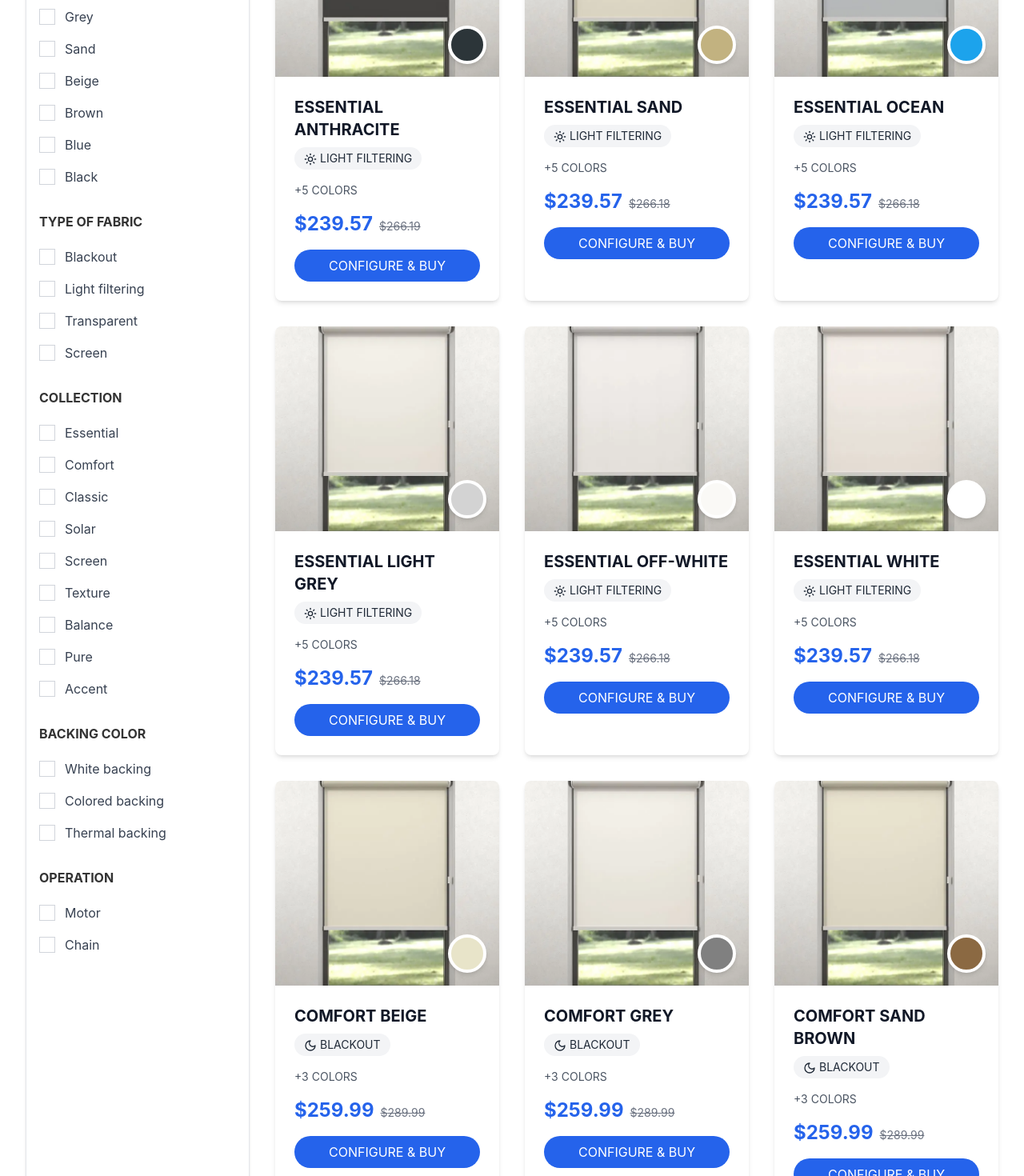
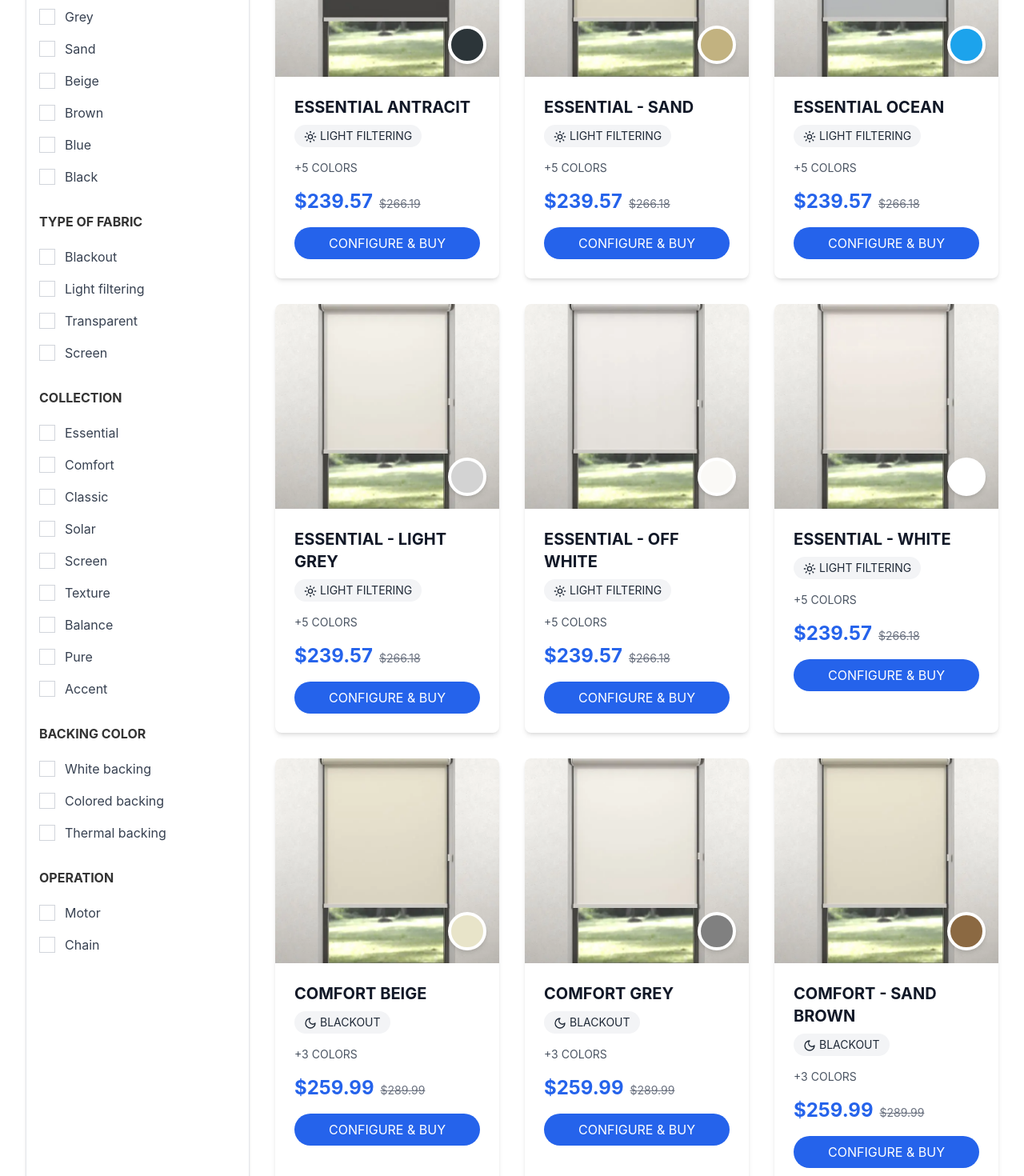
Before and after one commit to kraljic1/Smart-blinds-Bendzo, a React (Vite) app: page /products/roller-blinds in a window 1280 px wide. Shown: the part 380-1850 px from the top of the page at 80% size. Built offline with nearby package versions, Linux system fonts and the light colour scheme.

Commit message:
Fix product names to match exactly with image filenames

```diff
--- a/src/data/productData.ts
+++ b/src/data/productData.ts
@@ -27,8 +27,8 @@ import essentialWhite3 from '../img/rollerblinds/ESSENTIAL - WHITE/Essential - w
 // Roller Blinds
 export const rollerBlinds: Product[] = [
   {
-    id: "essential-anthracite",
-    name: "Essential Anthracite",
+    id: "essential-antracit",
+    name: "Essential antracit",
     price: 239.57,
     originalPrice: 266.19,
     image: essentialAntracitMain,
@@ -45,7 +45,7 @@ export const rollerBlinds: Product[] = [
   },
   {
     id: "essential-sand",
-    name: "Essential Sand",
+    name: "Essential - sand",
     price: 239.57,
     originalPrice: 266.18,
     image: essentialSandMain,
@@ -62,7 +62,7 @@ export const rollerBlinds: Product[] = [
   },
   {
     id: "essential-ocean",
-    name: "Essential Ocean",
+    name: "Essential ocean",
     price: 239.57,
     originalPrice: 266.18,
     image: essentialOceanMain,
@@ -79,7 +79,7 @@ export const rollerBlinds: Product[] = [
   },
   {
     id: "essential-light-grey",
-    name: "Essential Light Grey",
+    name: "Essential - light grey",
     price: 239.57,
     originalPrice: 266.18,
     image: essentialLightGreyMain,
@@ -96,7 +96,7 @@ export const rollerBlinds: Product[] = [
   },
   {
     id: "essential-off-white",
-    name: "Essential Off-White",
+    name: "Essential - off white",
     price: 239.57,
     originalPrice: 266.18,
     image: essentialOffWhiteMain,
@@ -113,7 +113,7 @@ export const rollerBlinds: Product[] = [
   },
   {
     id: "essential-white",
-    name: "Essential White",
+    name: "Essential - white",
     price: 239.57,
     originalPrice: 266.18,
     image: essentialWhiteMain,
@@ -155,7 +155,7 @@ export const rollerBlinds: Product[] = [
   },
   {
     id: "comfort-sand-brown",
-    name: "Comfort Sand Brown",
+    name: "Comfort - sand brown",
     price: 259.99,
     originalPrice: 289.99,
     image: essentialSandMain,
@@ -210,7 +210,7 @@ export const rollerBlinds: Product[] = [
   },
   {
     id: "solar-black",
-    name: "Solar Black",
+    name: "Solar - black",
     price: 299.99,
     originalPrice: 329.99,
     image: essentialAntracitMain,
```
